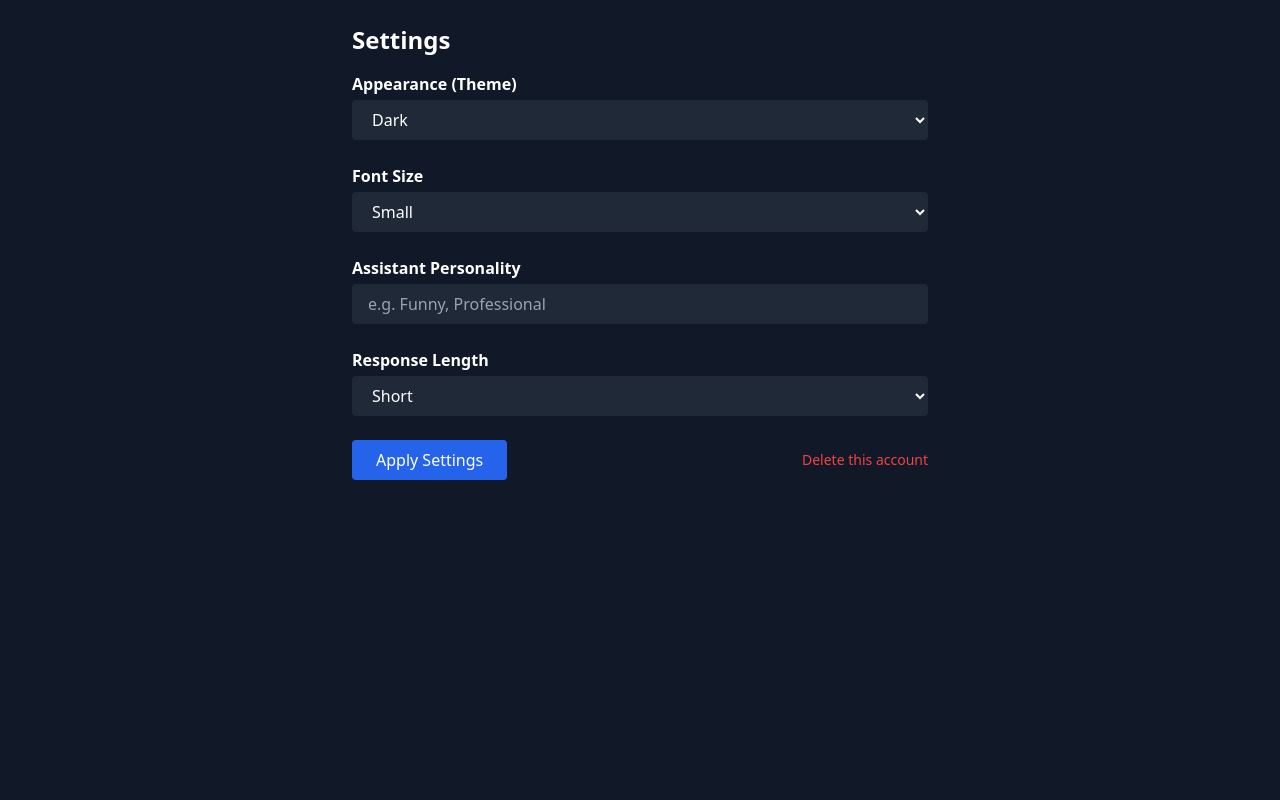
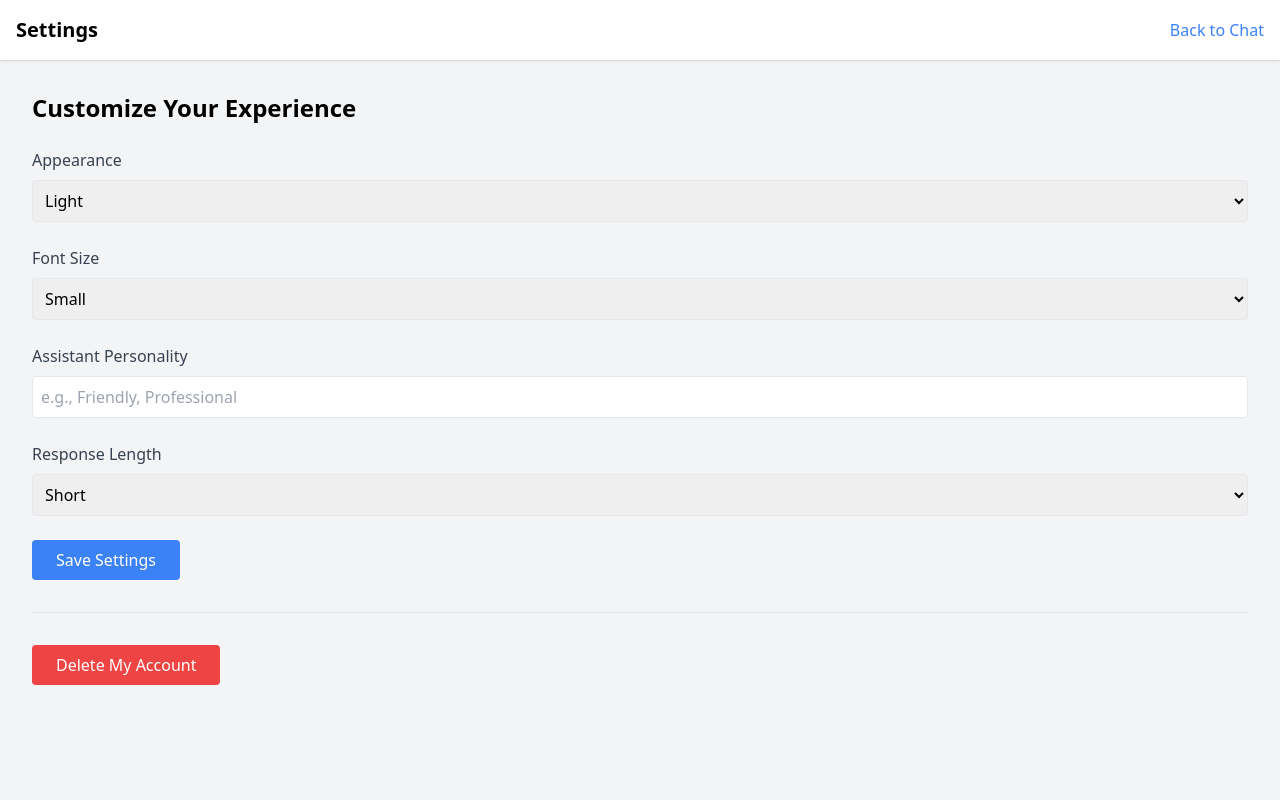
Before and after one commit to 0pixelz/Chatbot-web-app, a Flask app: page /settings in a window 1280 px wide. Run offline with Flask 3, Linux system fonts and the light colour scheme; data that the repository does not hold is empty; parts of the project's set-up code (start-up, migrations or seed data) failed here and were passed over; some libraries are stand-ins or nearby versions.

Commit message:
Update settings.html

```diff
--- a/templates/settings.html
+++ b/templates/settings.html
@@ -1,51 +1,73 @@
-<!DOCTYPE html><html lang="en">
+<!DOCTYPE html>
+<html lang="en">
 <head>
   <meta charset="UTF-8">
-  <title>Settings</title>
+  <title>Settings - Chatbot</title>
   <meta name="viewport" content="width=device-width, initial-scale=1.0">
   <script src="https://cdn.tailwindcss.com"></script>
 </head>
-<body class="bg-gray-900 text-white min-h-screen p-6">
-  <div class="max-w-xl mx-auto">
-    <h1 class="text-2xl font-bold mb-4">Settings</h1>
-    <form method="post" class="space-y-6">
+<body class="bg-gray-100 flex flex-col min-h-screen">
+
+  <nav class="bg-white p-4 flex justify-between items-center shadow">
+    <div class="text-xl font-bold">Settings</div>
     <div>
-        <label class="block mb-1 font-semibold">Appearance (Theme)</label>
-        <select name="theme" class="w-full bg-gray-800 text-white px-4 py-2 rounded">
-          <option value="dark" {% if settings.theme == 'dark' %}selected{% endif %}>Dark</option>
-          <option value="light" {% if settings.theme == 'light' %}selected{% endif %}>Light</option>
-        </select>
-      </div><div>
-    <label class="block mb-1 font-semibold">Font Size</label>
-    <select name="font_size" class="w-full bg-gray-800 text-white px-4 py-2 rounded">
-      <option value="text-sm" {% if settings.font_size == 'text-sm' %}selected{% endif %}>Small</option>
-      <option value="base" {% if settings.font_size == 'base' %}selected{% endif %}>Normal</option>
-      <option value="text-lg" {% if settings.font_size == 'text-lg' %}selected{% endif %}>Large</option>
+      <a href="/chat" class="text-blue-500 hover:underline">Back to Chat</a>
+    </div>
+  </nav>
+
+  <div class="flex-1 p-8">
+    <h2 class="text-2xl font-bold mb-6">Customize Your Experience</h2>
+
+    <form method="POST" class="space-y-6">
+
+      <div>
+        <label class="block mb-2 text-gray-700 font-medium">Appearance</label>
+        <select name="theme" class="w-full p-2 border rounded">
+          <option value="light" {% if settings.get('theme') == 'light' %}selected{% endif %}>Light</option>
+          <option value="dark" {% if settings.get('theme') == 'dark' %}selected{% endif %}>Dark</option>
         </select>
       </div>
 
       <div>
-    <label class="block mb-1 font-semibold">Assistant Personality</label>
-    <input type="text" name="personality" value="{{ settings.personality or '' }}" placeholder="e.g. Funny, Professional" class="w-full bg-gray-800 text-white px-4 py-2 rounded">
+        <label class="block mb-2 text-gray-700 font-medium">Font Size</label>
+        <select name="font_size" class="w-full p-2 border rounded">
+          <option value="small" {% if settings.get('font_size') == 'small' %}selected{% endif %}>Small</option>
+          <option value="base" {% if settings.get('font_size') == 'base' %}selected{% endif %}>Normal</option>
+          <option value="large" {% if settings.get('font_size') == 'large' %}selected{% endif %}>Large</option>
+        </select>
       </div>
 
       <div>
-    <label class="block mb-1 font-semibold">Response Length</label>
-    <select name="length" class="w-full bg-gray-800 text-white px-4 py-2 rounded">
-      <option value="short" {% if settings.length == 'short' %}selected{% endif %}>Short</option>
-      <option value="medium" {% if settings.length == 'medium' %}selected{% endif %}>Medium</option>
-      <option value="long" {% if settings.length == 'long' %}selected{% endif %}>Long</option>
+        <label class="block mb-2 text-gray-700 font-medium">Assistant Personality</label>
+        <input type="text" name="personality" placeholder="e.g., Friendly, Professional" value="{{ settings.get('personality', '') }}" class="w-full p-2 border rounded">
+      </div>
+
+      <div>
+        <label class="block mb-2 text-gray-700 font-medium">Response Length</label>
+        <select name="length" class="w-full p-2 border rounded">
+          <option value="short" {% if settings.get('length') == 'short' %}selected{% endif %}>Short</option>
+          <option value="medium" {% if settings.get('length') == 'medium' %}selected{% endif %}>Medium</option>
+          <option value="long" {% if settings.get('length') == 'long' %}selected{% endif %}>Long</option>
         </select>
       </div>
 
-  <div class="flex justify-between items-center mt-6">
-    <button type="submit" class="bg-blue-600 px-6 py-2 rounded text-white hover:bg-blue-700">Apply Settings</button>
-    <form action="/delete_account" method="post" onsubmit="return confirm('Are you sure you want to delete your account?')">
-      <button class="text-red-500 text-sm hover:underline">Delete this account</button>
+      <div>
+        <button type="submit" class="bg-blue-500 hover:bg-blue-600 text-white px-6 py-2 rounded">
+          Save Settings
+        </button>
+      </div>
+
     </form>
-  </div>
+
+    <hr class="my-8">
+
+    <form method="POST" action="/delete_account">
+      <button type="submit" class="bg-red-500 hover:bg-red-600 text-white px-6 py-2 rounded">
+        Delete My Account
+      </button>
     </form>
 
   </div>
+
 </body>
 </html>
```
Lines whose indentation alone changed are shown as unchanged.
